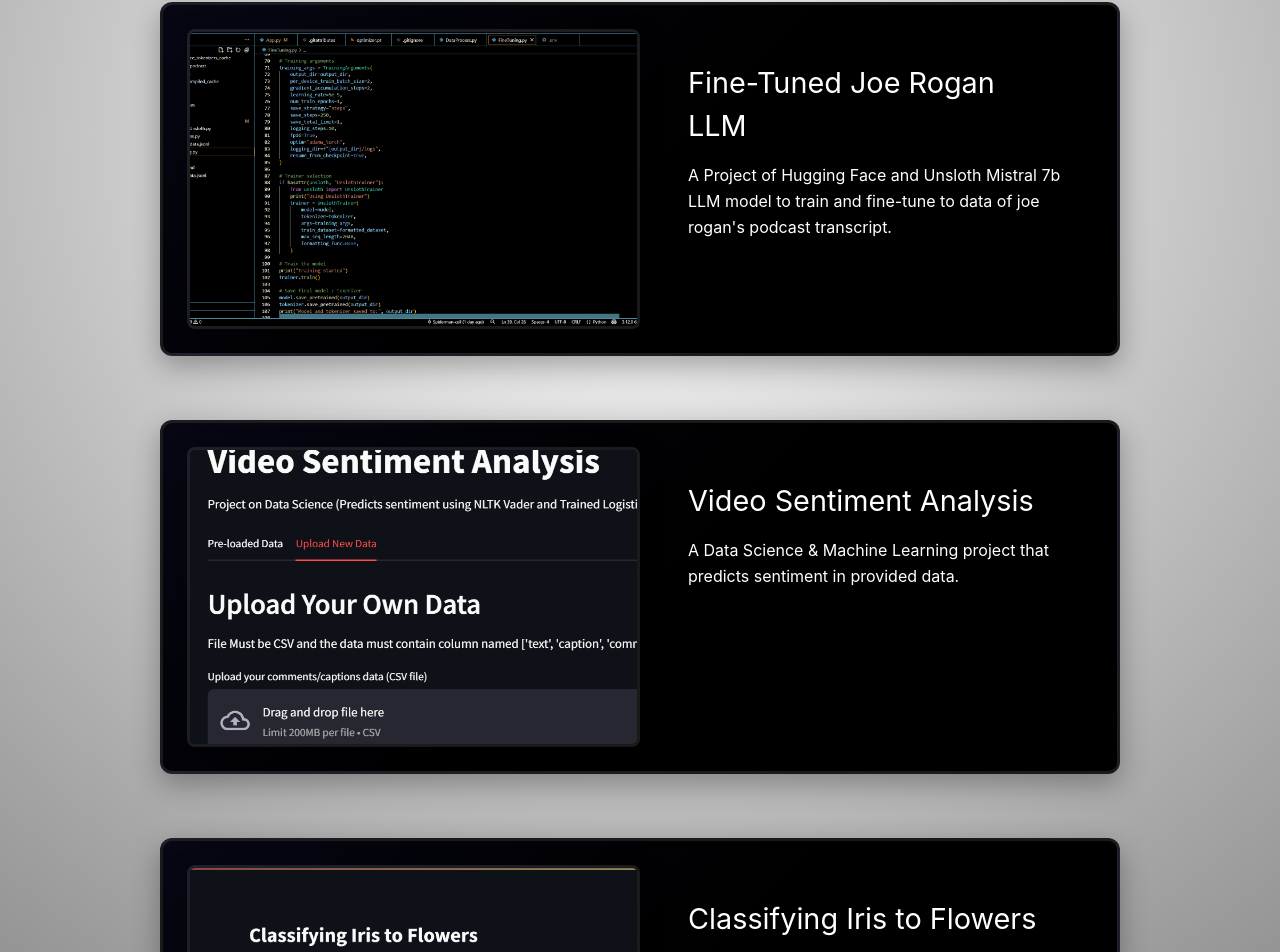
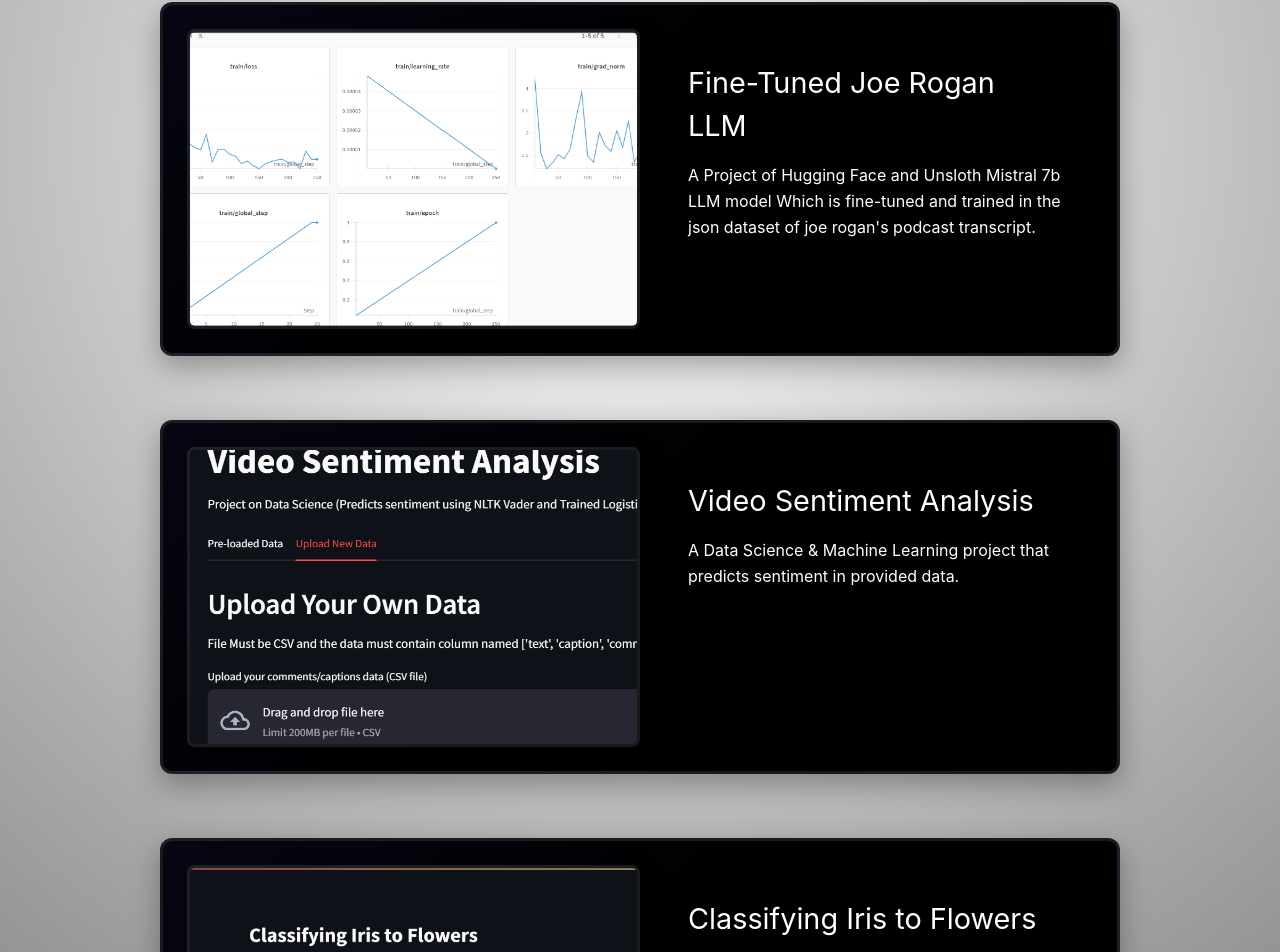
Before and after one commit to Sparshan605/Portfolio_Website, a React (Vite) app: page / in a window 1280 px wide. Shown: the part 2255-3207 px from the top of the page. Built offline with nearby package versions, Linux system fonts and the light colour scheme.

Commit message:
llm project added

```diff
--- a/src/component/Projects.tsx
+++ b/src/component/Projects.tsx
@@ -33,7 +33,7 @@
       img: image5,
       title: "Fine-Tuned Joe Rogan LLM",
       description:
-        "A Project of Hugging Face and Unsloth Mistral 7b LLM model to train and fine-tune to data of joe rogan's podcast transcript.It is a large model so It has been trained in google collab and deploying is in process due to hardware problems. ",
+        "A Project of Hugging Face and Unsloth Mistral 7b LLM model Which is fine-tuned and trained in the json dataset of joe rogan's podcast transcript.It is a large model so It has been trained in google collab and deploying is in process due to hardware problems. ",
       tags: ["Unsloth","Python", "Mistral 7b", "Streamlit", "HuggingFace","WandDB"],
       detailsUrl: "",
       githubUrl: "https://github.com/Sparshan605/PodcastAi"
```
Also changed, not shown: src/assets/Finetune_LLM.png.
